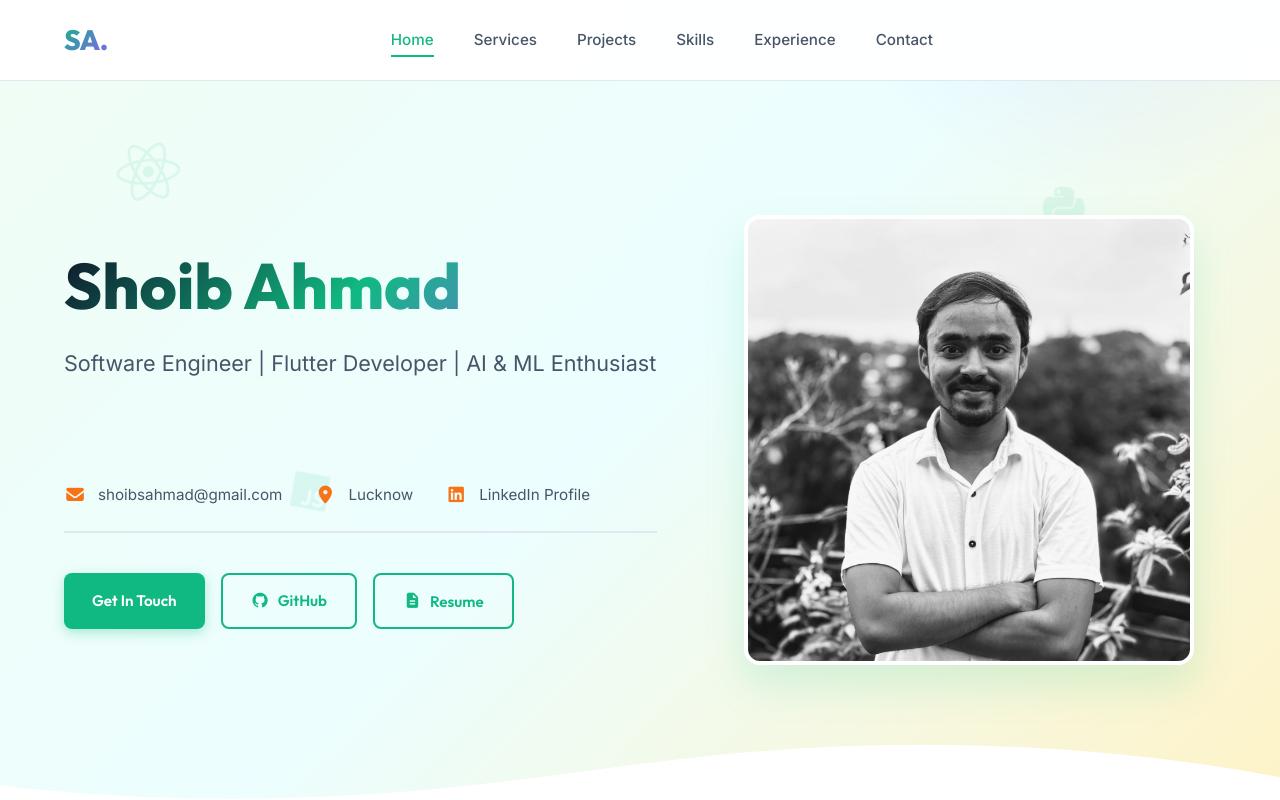
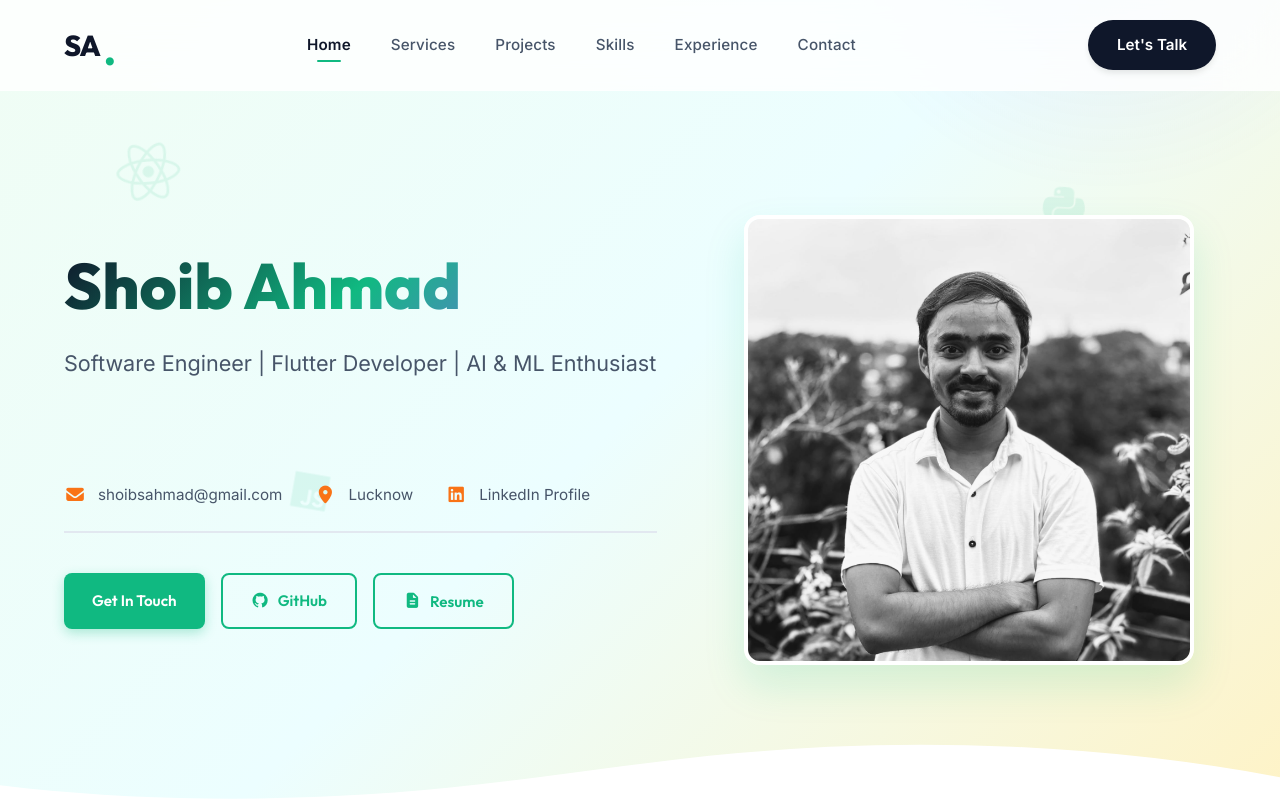
Before and after one commit to shoibahmad/portfolio-react, a React (Vite) app: page /experience in a window 1280 px wide. Shown: the top 800 px of the page. Built offline with nearby package versions, Linux system fonts and the light colour scheme.

Commit message:
New features

```diff
--- a/index.html
+++ b/index.html
@@ -10,6 +10,9 @@
   <link
     href="https://fonts.googleapis.com/css2?family=Outfit:wght@300;400;500;600;700;800&family=Inter:wght@300;400;500;600;700&display=swap"
     rel="stylesheet">
+  <link rel="stylesheet" href="https://cdnjs.cloudflare.com/ajax/libs/font-awesome/6.4.0/css/all.min.css"
+    integrity="sha512-iecdLmaskl7CVkqkXNQ/ZH/XLlvWZOJyj7Yy7tcenmpD1ypASozpmT/E0iPtmFIB46ZmdtAc9eNBvH0H/ZpiBw=="
+    crossorigin="anonymous" referrerpolicy="no-referrer" />
   <title>Shoib Ahmad - Portfolio</title>
 </head>
 
--- a/src/components/Contact.jsx
+++ b/src/components/Contact.jsx
@@ -102,6 +102,13 @@ const Contact = () => {
                                     <p><a href="https://www.linkedin.com/in/shoib-ahmad-788096219/" target="_blank" rel="noopener noreferrer">linkedin.com/in/shoib-ahmad-788096219/</a></p>
                                 </div>
                             </div>
+                            <div className="contact-detail-item">
+                                <i className="fab fa-whatsapp"></i>
+                                <div>
+                                    <h4>WhatsApp</h4>
+                                    <p><a href="https://wa.me/918853741966" target="_blank" rel="noopener noreferrer">+91 8853741966</a></p>
+                                </div>
+                            </div>
                         </div>
                     </div>
                     <form id="contact-form" className="contact-form animate-on-scroll" style={{ transitionDelay: '200ms' }} onSubmit={handleSubmit}>
--- a/src/components/Footer.jsx
+++ b/src/components/Footer.jsx
@@ -49,6 +49,9 @@ const Footer = () => {
                             <a href="https://www.linkedin.com/in/shoib-ahmad-788096219/" target="_blank" aria-label="LinkedIn" rel="noopener noreferrer">
                                 <i className="fab fa-linkedin"></i>
                             </a>
+                            <a href="https://wa.me/918853741966" target="_blank" aria-label="WhatsApp" rel="noopener noreferrer">
+                                <i className="fab fa-whatsapp"></i>
+                            </a>
                             <a href="mailto:shoibsahmad@gmail.com" aria-label="Email">
                                 <i className="fas fa-envelope"></i>
                             </a>
@@ -60,6 +63,12 @@ const Footer = () => {
                     <div className="copyright">
                         <p>&copy; {currentYear} Shoib Ahmad. All rights reserved.</p>
                     </div>
+                    <div className="footer-legal">
+                        <p style={{ fontSize: '0.85rem', color: '#64748b', display: 'flex', gap: '1.5rem' }}>
+                            <a href="#" style={{ color: '#64748b', textDecoration: 'none', transition: 'color 0.3s' }} onMouseEnter={(e) => e.target.style.color = '#94a3b8'} onMouseLeave={(e) => e.target.style.color = '#64748b'}>Privacy Policy</a>
+                            <a href="#" style={{ color: '#64748b', textDecoration: 'none', transition: 'color 0.3s' }} onMouseEnter={(e) => e.target.style.color = '#94a3b8'} onMouseLeave={(e) => e.target.style.color = '#64748b'}>Terms of Service</a>
+                        </p>
+                    </div>
                 </div>
             </div>
         </footer>
--- a/src/components/Header.css
+++ b/src/components/Header.css
@@ -3,148 +3,258 @@
     position: fixed;
     top: 0;
     width: 100%;
+    background: rgba(255, 255, 255, 0.8);
+    backdrop-filter: blur(24px);
+    -webkit-backdrop-filter: blur(24px);
+    border-bottom: 1px solid rgba(255, 255, 255, 0.4);
+    z-index: 1000;
+    transition: all 0.5s cubic-bezier(0.4, 0, 0.2, 1);
+}
+
+.header.scrolled {
     background: rgba(255, 255, 255, 0.95);
-    backdrop-filter: blur(12px);
-    border-bottom: 1px solid var(--border);
-    z-index: 1000;
-    transition: var(--transition);
+    box-shadow: 0 10px 30px -10px rgba(0, 0, 0, 0.1);
+    border-bottom: 1px solid rgba(0, 0, 0, 0.06);
 }
 
 .header-container {
-    height: 80px;
+    height: 90px;
     display: flex;
     align-items: center;
     justify-content: space-between;
+    transition: height 0.5s cubic-bezier(0.4, 0, 0.2, 1);
 }
 
+.header.scrolled .header-container {
+    height: 70px;
+}
+
+/* Brand Logo */
 .brand-logo {
     font-family: var(--font-heading);
-    font-size: 1.75rem;
+    font-size: 1.8rem;
     font-weight: 800;
-    background: linear-gradient(135deg, var(--primary) 0%, var(--secondary) 100%);
-    -webkit-background-clip: text;
-    -webkit-text-fill-color: transparent;
-    background-clip: text;
-    letter-spacing: -0.02em;
+    color: var(--text-primary);
+    display: flex;
+    align-items: center;
+    gap: 4px;
+    text-decoration: none;
+    letter-spacing: -0.04em;
+    position: relative;
+    z-index: 10;
 }
 
 .brand-logo span {
-    color: var(--accent);
+    color: var(--primary);
+    font-size: 2.5rem;
+    line-height: 0;
+    margin-top: 10px;
+    transition: transform 0.3s ease;
 }
 
+.brand-logo:hover span {
+    transform: scale(1.2) rotate(10deg);
+}
+
+/* Navigation */
 .nav-menu ul {
     display: flex;
     gap: 2.5rem;
     list-style: none;
+    align-items: center;
+    margin: 0;
+    padding: 0;
 }
 
 .nav-link {
+    font-family: var(--font-body);
     font-weight: 500;
     font-size: 0.95rem;
     color: var(--text-secondary);
     position: relative;
     padding: 0.5rem 0;
+    transition: all 0.3s ease;
+    letter-spacing: 0.01em;
 }
 
-.nav-link::after {
+.nav-link::before {
     content: '';
     position: absolute;
     bottom: 0;
-    left: 0;
-    width: 0;
+    left: 50%;
+    transform: translateX(-50%) scaleX(0);
+    width: 24px;
     height: 2px;
     background: var(--primary);
-    transition: width 0.3s ease;
+    transition: transform 0.3s cubic-bezier(0.4, 0, 0.2, 1);
+    border-radius: 4px;
+    transform-origin: center;
 }
 
-.nav-link:hover,
-.nav-link.active {
-    color: var(--primary);
+.nav-link:hover {
+    color: var(--text-primary);
 }
 
-.nav-link:hover::after,
-.nav-link.active::after {
-    width: 100%;
+.nav-link.active {
+    color: var(--text-primary);
+    font-weight: 600;
 }
 
+.nav-link:hover::before,
+.nav-link.active::before {
+    transform: translateX(-50%) scaleX(1);
+}
+
+/* Header Actions */
 .header-actions {
     display: flex;
     align-items: center;
+    gap: 1.5rem;
 }
 
+/* CTA Button */
 .desktop-resume-btn {
-    padding: 0.625rem 1.5rem;
-    background: var(--primary);
+    padding: 0.8rem 1.8rem;
+    background: var(--text-primary);
     color: white;
-    border: none;
-    border-radius: 0.5rem;
+    border-radius: 100px;
     font-weight: 600;
-    font-size: 0.9rem;
-    cursor: pointer;
-    transition: var(--transition);
-    margin-left: 2rem;
+    font-size: 0.95rem;
+    transition: all 0.4s cubic-bezier(0.4, 0, 0.2, 1);
+    text-decoration: none;
+    box-shadow: 0 4px 6px -1px rgba(0, 0, 0, 0.1);
+    position: relative;
+    overflow: hidden;
+    z-index: 1;
+}
+
+.desktop-resume-btn::before {
+    content: '';
+    position: absolute;
+    top: 0;
+    left: 0;
+    width: 100%;
+    height: 100%;
+    background: linear-gradient(135deg, var(--primary) 0%, var(--primary-dark) 100%);
+    z-index: -1;
+    transition: opacity 0.4s ease;
+    opacity: 0;
 }
 
 .desktop-resume-btn:hover {
-    background: var(--primary-dark);
     transform: translateY(-2px);
-    box-shadow: var(--shadow);
+    box-shadow: 0 12px 24px -6px rgba(16, 185, 129, 0.3);
 }
 
+.desktop-resume-btn:hover::before {
+    opacity: 1;
+}
+
+/* Mobile Menu */
 .hamburger {
     display: none;
     flex-direction: column;
-    gap: 5px;
+    gap: 6px;
     cursor: pointer;
+    padding: 0.5rem;
+    z-index: 1002;
+    border: none;
+    background: transparent;
 }
 
 .hamburger span {
     width: 24px;
     height: 2px;
-    background: var(--primary);
-    transition: var(--transition);
-    border-radius: 2px;
+    background: var(--text-primary);
+    transition: all 0.3s cubic-bezier(0.4, 0, 0.2, 1);
+    border-radius: 4px;
 }
 
 .mobile-resume-btn {
     display: none;
 }
 
+/* Responsive */
+@media (max-width: 900px) {
+    .nav-menu ul {
+        gap: 1.5rem;
+    }
+}
+
 @media (max-width: 768px) {
-    .nav-menu ul {
-        display: none;
-    }
-
-    .nav-menu.active ul {
-        position: fixed;
-        top: 80px;
-        left: 0;
-        width: 100%;
-        background: white;
+    .hamburger {
         display: flex;
-        flex-direction: column;
-        padding: 2rem;
-        box-shadow: var(--shadow-lg);
-        gap: 1.5rem;
     }
 
     .desktop-resume-btn {
         display: none;
     }
 
-    .mobile-resume-btn {
-        display: block;
+    .nav-menu {
+        position: fixed;
+        top: 0;
+        right: -100%;
         width: 100%;
-        margin-top: 1rem;
-        padding: 0.75rem;
-        background: var(--primary);
-        color: white;
-        border: none;
-        border-radius: 0.5rem;
+        height: 100vh;
+        background: rgba(255, 255, 255, 0.98);
+        backdrop-filter: blur(20px);
+        -webkit-backdrop-filter: blur(20px);
+        display: flex;
+        align-items: center;
+        justify-content: center;
+        transition: right 0.5s cubic-bezier(0.4, 0, 0.2, 1);
+        z-index: 1001;
+    }
+
+    .nav-menu.active {
+        right: 0;
+    }
+
+    .nav-menu ul {
+        flex-direction: column;
+        align-items: center;
+        gap: 2.5rem;
+        width: 100%;
+    }
+
+    .nav-link {
+        font-size: 1.5rem;
         font-weight: 600;
     }
 
-    .hamburger {
-        display: flex;
+    .nav-link::before {
+        width: 40px;
+        height: 3px;
+        bottom: -8px;
+    }
+
+    .mobile-resume-btn {
+        display: inline-block;
+        margin-top: 1.5rem;
+        padding: 1rem 3rem;
+        background: var(--primary);
+        color: white;
+        border-radius: 100px;
+        font-weight: 600;
+        font-size: 1.1rem;
+        box-shadow: 0 10px 30px rgba(16, 185, 129, 0.3);
+        transition: transform 0.2s ease;
+    }
+
+    .mobile-resume-btn:active {
+        transform: scale(0.95);
+    }
+
+    .hamburger.active span:nth-child(1) {
+        transform: rotate(45deg) translate(5px, 6px);
+    }
+
+    .hamburger.active span:nth-child(2) {
+        opacity: 0;
+        transform: translateX(-10px);
+    }
+
+    .hamburger.active span:nth-child(3) {
+        transform: rotate(-45deg) translate(5px, -6px);
     }
 }
--- a/src/components/Header.jsx
+++ b/src/components/Header.jsx
@@ -67,10 +67,16 @@ const Header = () => {
                                 </a>
                             </li>
                         ))}
+                        <li>
+                            <a href="#contact" className="mobile-resume-btn" onClick={handleNavClick}>
+                                Let's Talk
+                            </a>
+                        </li>
                     </ul>
                 </nav>
 
                 <div className="header-actions">
+                    <a href="#contact" className="desktop-resume-btn">Let's Talk</a>
                     <div className={`hamburger ${isMobileMenuOpen ? 'active' : ''}`} onClick={toggleMenu}>
                         <span></span>
                         <span></span>
```
Also changed, not shown: src/components/Footer.css (+109 -104 lines).
